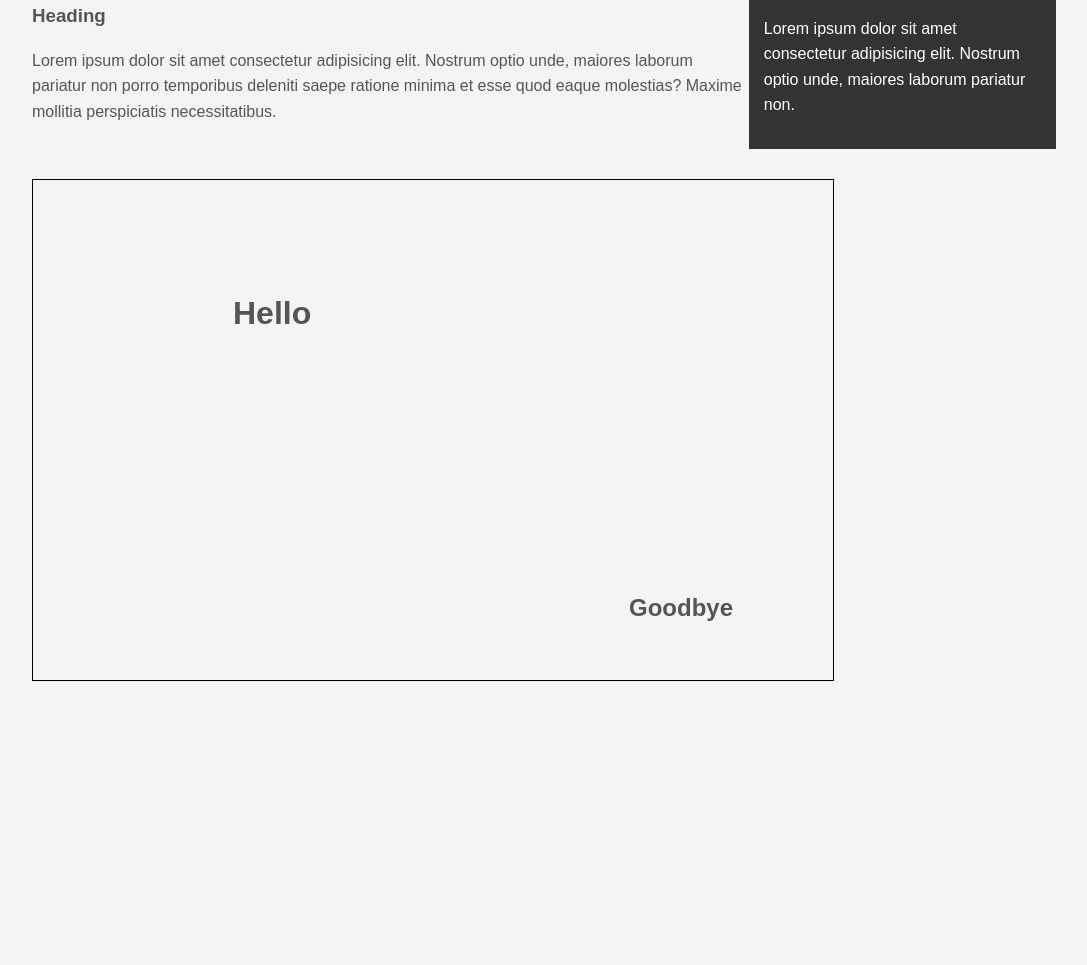
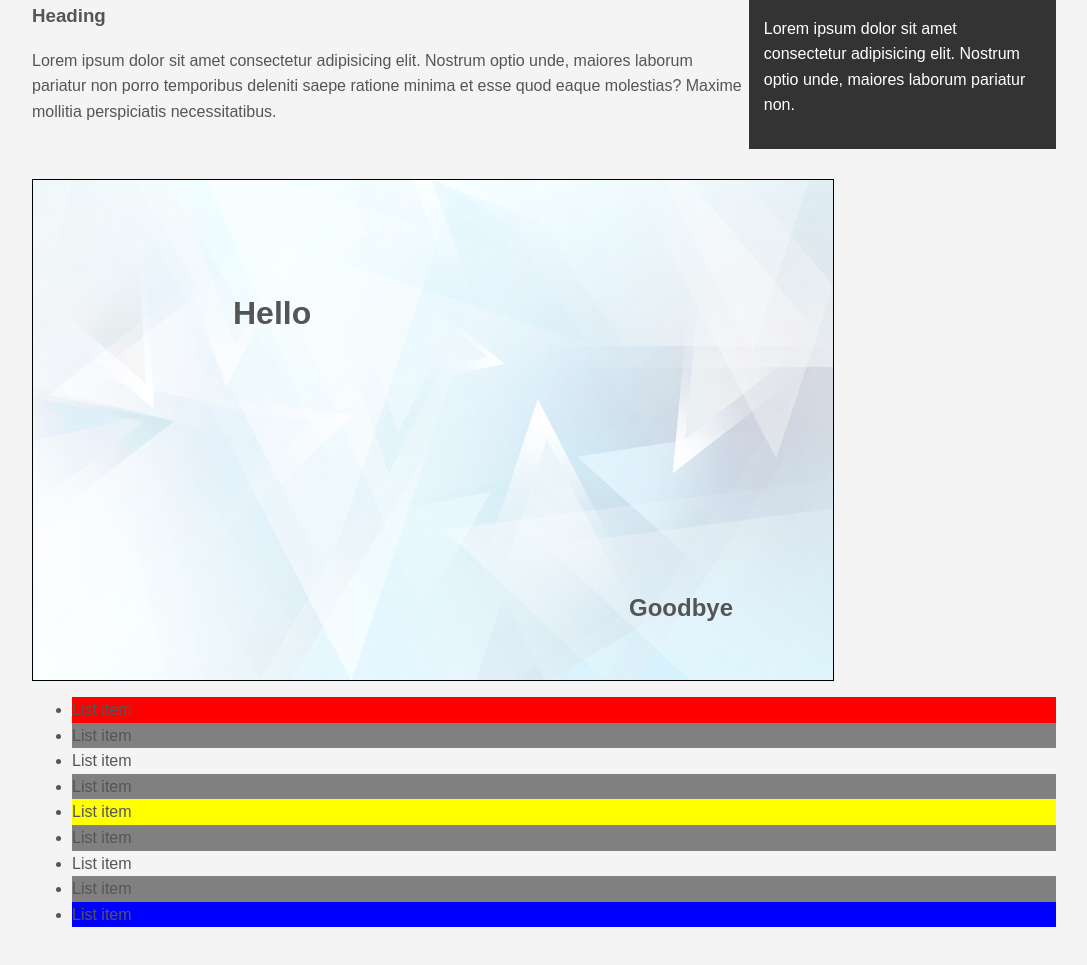
Before and after one commit to MurrTuck/cssCC, a plain HTML site: page csscheatsheet/index.html in a window 1280 px wide. Shown: the part 1282-2247 px from the top of the page, without its empty margins (96-1183 px from the left). Drawn offline with Linux system fonts and the light colour scheme.

Commit message:
Lists and using the child classes

```diff
--- a/csscheatsheet/css/style.css
+++ b/csscheatsheet/css/style.css
@@ -170,6 +170,11 @@ a:visited{
     border:1px solid #000;
     margin-top:30px;
     position:relative;
+    background: url("../images/bgimage.jpg");
+
+    background-repeat: no-repeat;
+    background-position:100px 200px;
+    background-position: center center;
 }
 
 .p-box h1{
@@ -188,3 +193,19 @@ a:visited{
     position:fixed;
     top:400px;
 }
+
+.my-list li:first-child{
+    background: red;
+}
+
+.my-list li:last-child{
+    background:blue;
+}
+
+.my-list li:nth-child(5){
+    background: yellow;
+}
+
+.my-list li:nth-child(even){
+    background: grey;
+}
--- a/csscheatsheet/index.html
+++ b/csscheatsheet/index.html
@@ -100,6 +100,18 @@
             <h2>Goodbye</h2>
         </div>
 
+        <ul class="my-list">
+            <li>List item</li>
+            <li>List item</li>
+            <li>List item</li>
+            <li>List item</li>
+            <li>List item</li>
+            <li>List item</li>
+            <li>List item</li>
+            <li>List item</li>
+            <li>List item</li>
+        </ul>
+
     </div><!-- ./container -->
 
     <a class="fix-me button" href="">Hello</a>
```
Also changed, not shown: csscheatsheet/images/bgimage.jpg (added).
